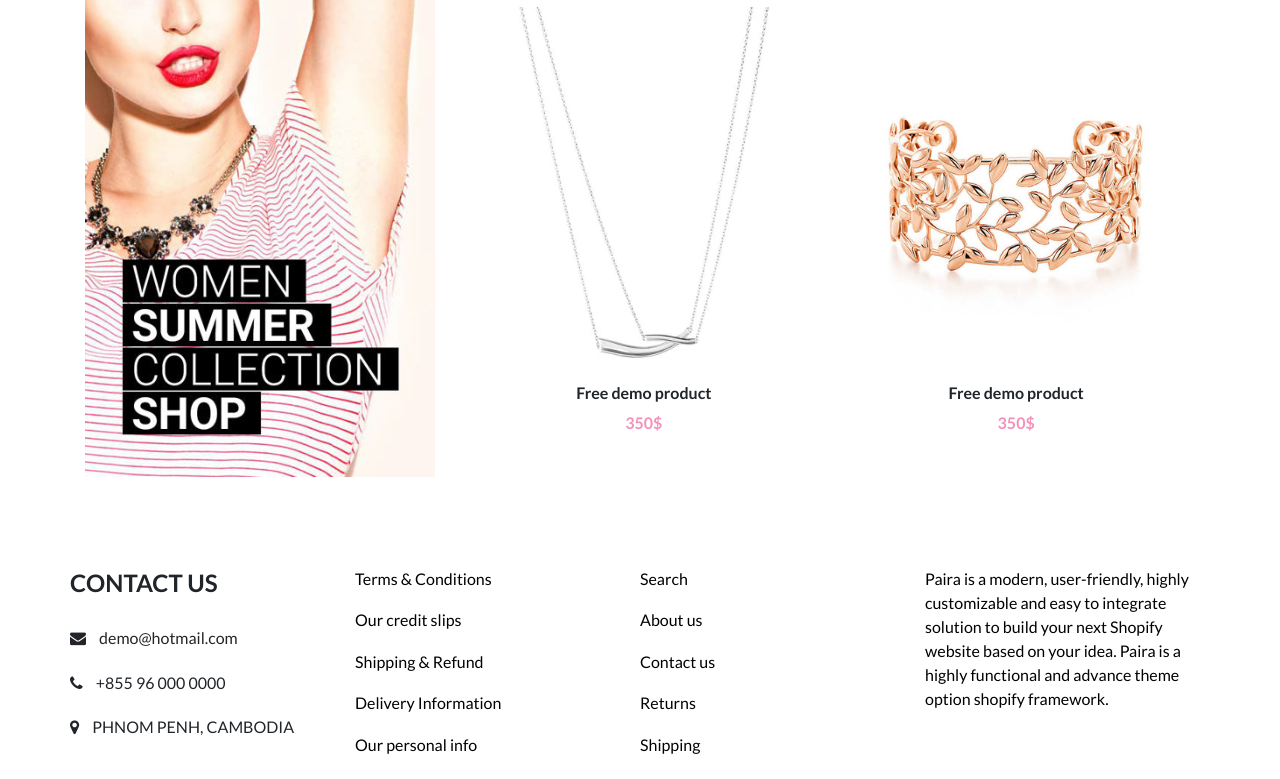
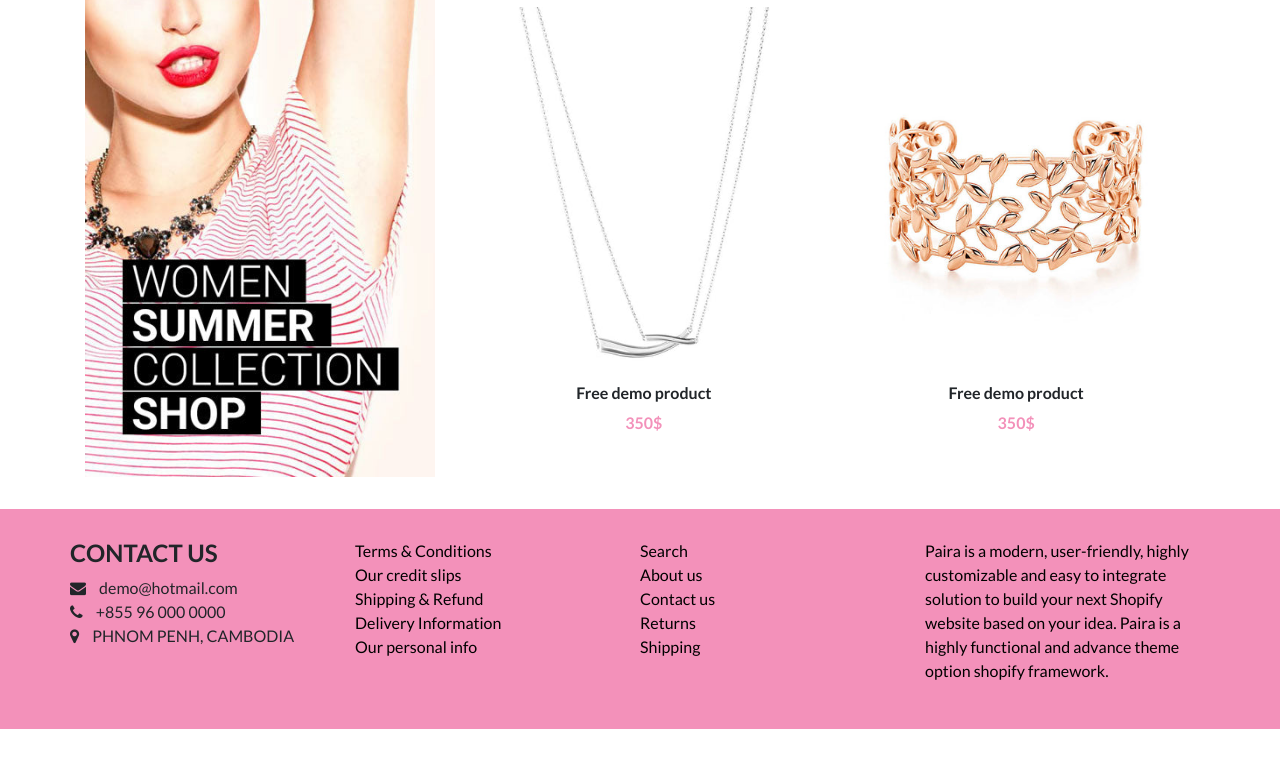
Before and after one commit to saktrapz/jewelry, a plain HTML site: page index.html in a window 1280 px wide. Shown: the part 1657-2436 px from the top of the page. After the commit the page ends 2386 px from the top, so only its background shows below. Drawn offline with nearby package versions, Linux system fonts and the light colour scheme.

Commit message:
change-style

```diff
--- a/index.html
+++ b/index.html
@@ -181,7 +181,7 @@
             </div>
         </div>
     </section>
-    <section class="footer">
+    <section class="footer" style="background-color: #F391BA; padding: 10px">
         <div class="container footer">
             <div class="block">
                 <h4>CONTACT US</h4>
--- a/style.css
+++ b/style.css
@@ -355,7 +355,8 @@ body{
 }
 /* //--footer--// */
 .footer{
-    height: 250px;
+    /* height: 250px; */
+    height: 100%;
     display: flex;
     justify-content: space-evenly;
     padding: 20px 0;
@@ -374,14 +375,15 @@ body{
     margin-left: 10px;
 }
 .footer .block a{
-    margin-top: 15px;
+    /* margin-top: 15px; */
+
     color: black;
 }
 .footer .block a:hover{
     text-decoration: none;
-    color: #F391BA;
+    color: #ffffff;
 }
 .footer .block p{
-    margin-top: -15px;
+    /* margin-top: -15px; */
     color: black;
 }
```
